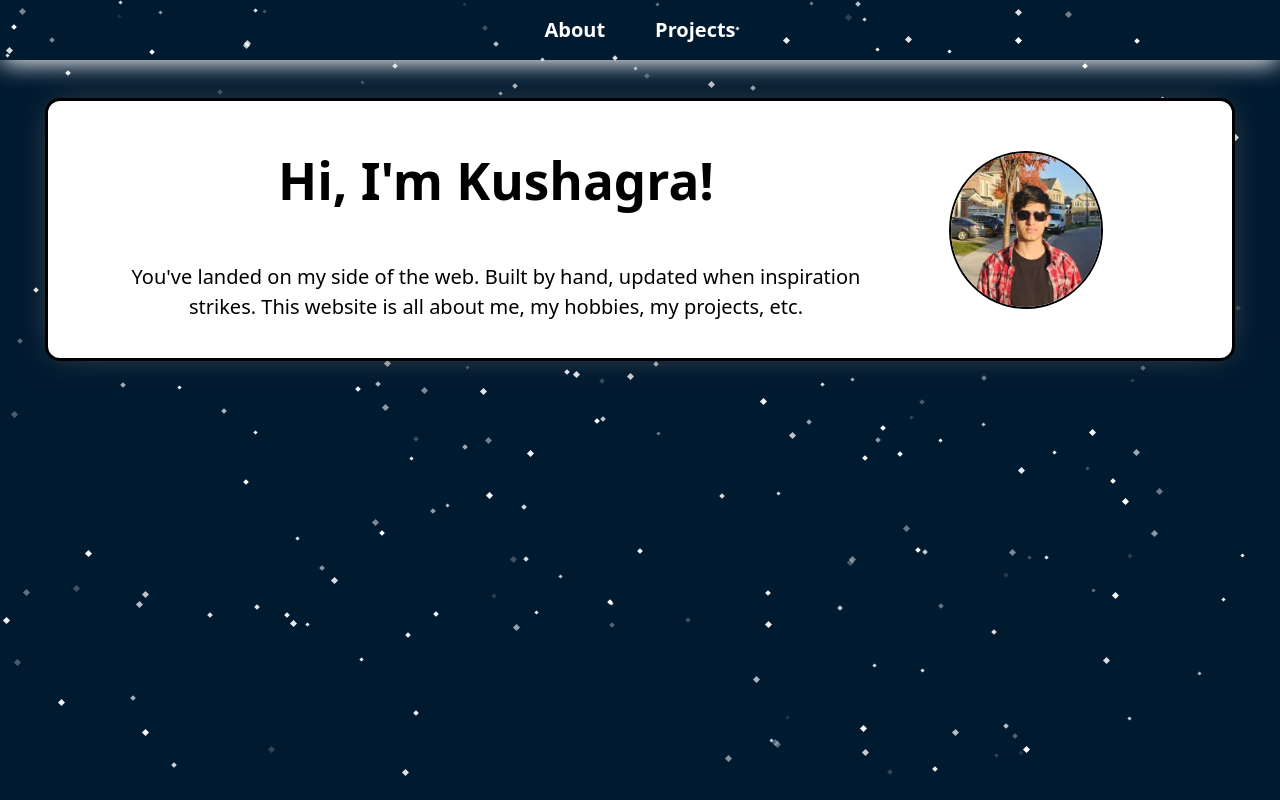
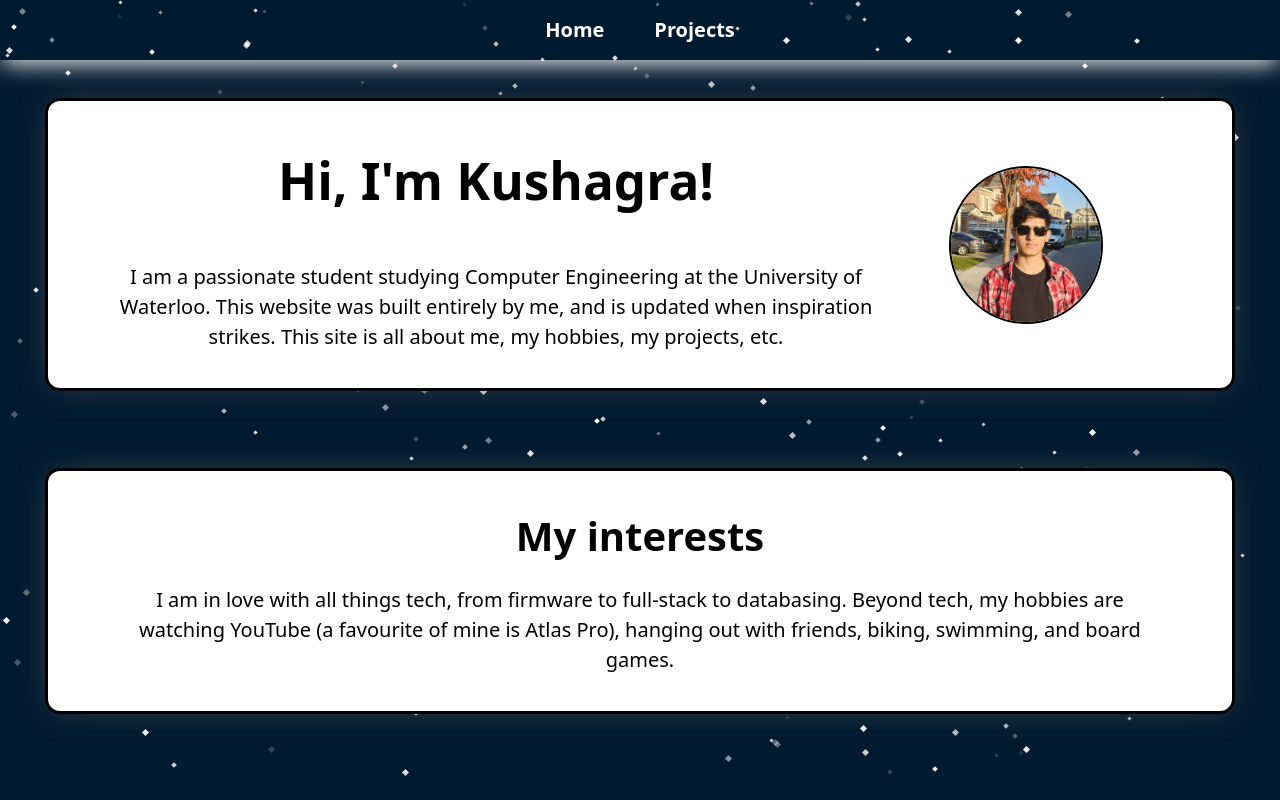
Before and after one commit to Kushagra-Pant/my-website, a React (Vite) app: page / in a window 1280 px wide. Built offline with nearby package versions, Linux system fonts and the light colour scheme; no server answers.

Commit message:
Added some more content

```diff
--- a/src/App.tsx
+++ b/src/App.tsx
@@ -1,12 +1,16 @@
 import './App.css';
 import WideCard from './Card/WideCard.tsx';
+import Card from './Card/Card.tsx';
 // import Background from './Background/Background.tsx';
 
 function App() {
   return(
     <>
     {/* <Background></Background> */}
-      <WideCard title="Hi, I'm Kushagra!" imageSrc='profile-pic.png' content="You've landed on my side of the web. Built by hand, updated when inspiration strikes. This website is all about me, my hobbies, my projects, etc. ">
+      <WideCard title="Hi, I'm Kushagra!" titleStyle="page-header" imageSrc='profile-pic.png' content="I am a passionate student studying Computer Engineering at the University of Waterloo. This website was built entirely by me, and is updated when inspiration strikes. This site is all about me, my hobbies, my projects, etc. ">
+      </WideCard>
+
+      <WideCard title="My interests" content="I am in love with all things tech, from firmware to full-stack to databasing. Beyond tech, my hobbies are watching YouTube (a favourite of mine is Atlas Pro), hanging out with friends, biking, swimming, and board games.">
       </WideCard>
     </>
   )
--- a/src/Card/Card.tsx
+++ b/src/Card/Card.tsx
@@ -5,7 +5,7 @@ import TagRow from '../TagRow/TagRow.tsx'
 type CardProps = {
     title: string;
     content: string;
-    date: string;
+    date?: string;
     tags?: string[];
     link?: string;
 }
--- a/src/Card/WideCard.tsx
+++ b/src/Card/WideCard.tsx
@@ -3,12 +3,13 @@ import './card.css'
 
 type CardProps = {
     title: string;
+    titleStyle?: string;
     content: string;
     imageSrc?: string;
     children?: React.ReactNode;
 }
 
-function WideCard({title, content, imageSrc="", children}: CardProps) {
+function WideCard({title, titleStyle="", content, imageSrc="", children}: CardProps) {
   let elements: React.ReactElement[] = [];
   let contentArray: React.ReactElement[] = [];
   let temp: String[] = content.split("\\n")
@@ -21,14 +22,14 @@ function WideCard({title, content, imageSrc="", children}: CardProps) {
 
   if(imageSrc == ""){elements.push(
       <div key="full-width-header" style={{ width: "100%" }}>
-        <h1>{title}</h1>
+        <h1 className={titleStyle}>{title}</h1>
         <p className="wideCardContent">{contentArray}</p>
       </div>
     );
   } else {
     elements.push(
       <div key="part-width-header" style={{ width: "75%",  margin: "0", display: "grid"}}>
-        <h1>{title}</h1>
+        <h1 className={titleStyle}>{title}</h1>
         <p className="wideCardContent">{contentArray}</p>
       </div>
     );
--- a/src/Card/card.css
+++ b/src/Card/card.css
@@ -54,6 +54,15 @@ img:hover{
   margin-top: 0;
 }
 
+h1 {
+  font-size: 2.5em;
+  line-height: 1.1;
+}
+
+.page-header{
+  font-size: 3.2em;
+}
+
 h2{
   margin-bottom: 0;
 }
--- a/src/NavBar/NavBar.tsx
+++ b/src/NavBar/NavBar.tsx
@@ -9,9 +9,11 @@ function NavBar({items}: NavBarProps) {
     let elements: React.ReactElement[] = [];
     for(const [label, link] of Object.entries(items)){
       elements.push(
-        <div className="navButton" key={label}>
-          <a href={link}>{label}</a>
-        </div>
+        <a href={link} key={label}>
+          <div className="navButton">
+          {label}
+          </div>
+        </a>
       )
     }
     return(
--- a/src/Projects.tsx
+++ b/src/Projects.tsx
@@ -58,7 +58,7 @@ function Projects() {
   return(
     <>
     {/* <Background></Background> */}
-      <WideCard title="Projects" content="Over the years, I have aquired many skills that are demonstrated through my extensive projects. This page details each of them, with the more impressive projects being found towards the top. \n Each project has specific tags that allow you to see which skill I demonstrated in building the project. Here are a list of all my skills, and you can Ctrl+F them in case you want to find projects with the specific skill.">
+      <WideCard title="My Projects" content="Over the years, I have aquired many skills that are demonstrated through my extensive projects. This page details each of them, with the more impressive projects being found towards the top. \n Each project has specific tags that allow you to see which skill I demonstrated in building the project. Here are a list of all my skills, and you can Ctrl+F them in case you want to find projects with a specific skill:">
         <TagRow tags={alltags.sort()}></TagRow>
       </WideCard>
       <div className="cardContainer">
--- a/src/index.css
+++ b/src/index.css
@@ -7,7 +7,7 @@
 html {
   animation: bgCycle 240s infinite;
   height: 100%;
-  /* overflow-x: hidden; */
+  overflow-x: hidden; /* only a temporary fix, find a real solution later */
   /* background: black; Only for if using Background.tsx*/
 }
 
@@ -18,11 +18,6 @@ a {
 }
 a:hover {
   color: #535bf2;
-}
-
-h1 {
-  font-size: 3.2em;
-  line-height: 1.1;
 }
 
 .cardContainer{
@@ -87,7 +82,7 @@ h1 {
     background-position-x: center;
     position: absolute;
     width: 100%;
-    height: 100%;
+    min-height: 100%;
     margin: 0;
     top: 0;
     left: 0;
--- a/src/main.tsx
+++ b/src/main.tsx
@@ -7,7 +7,7 @@ import NavBar from './NavBar/NavBar.tsx'
 import Projects from './Projects.tsx'
 
 const navItems = {
-  About: "/",
+  Home: "/",
   Projects: "/projects",
 };
 
```
